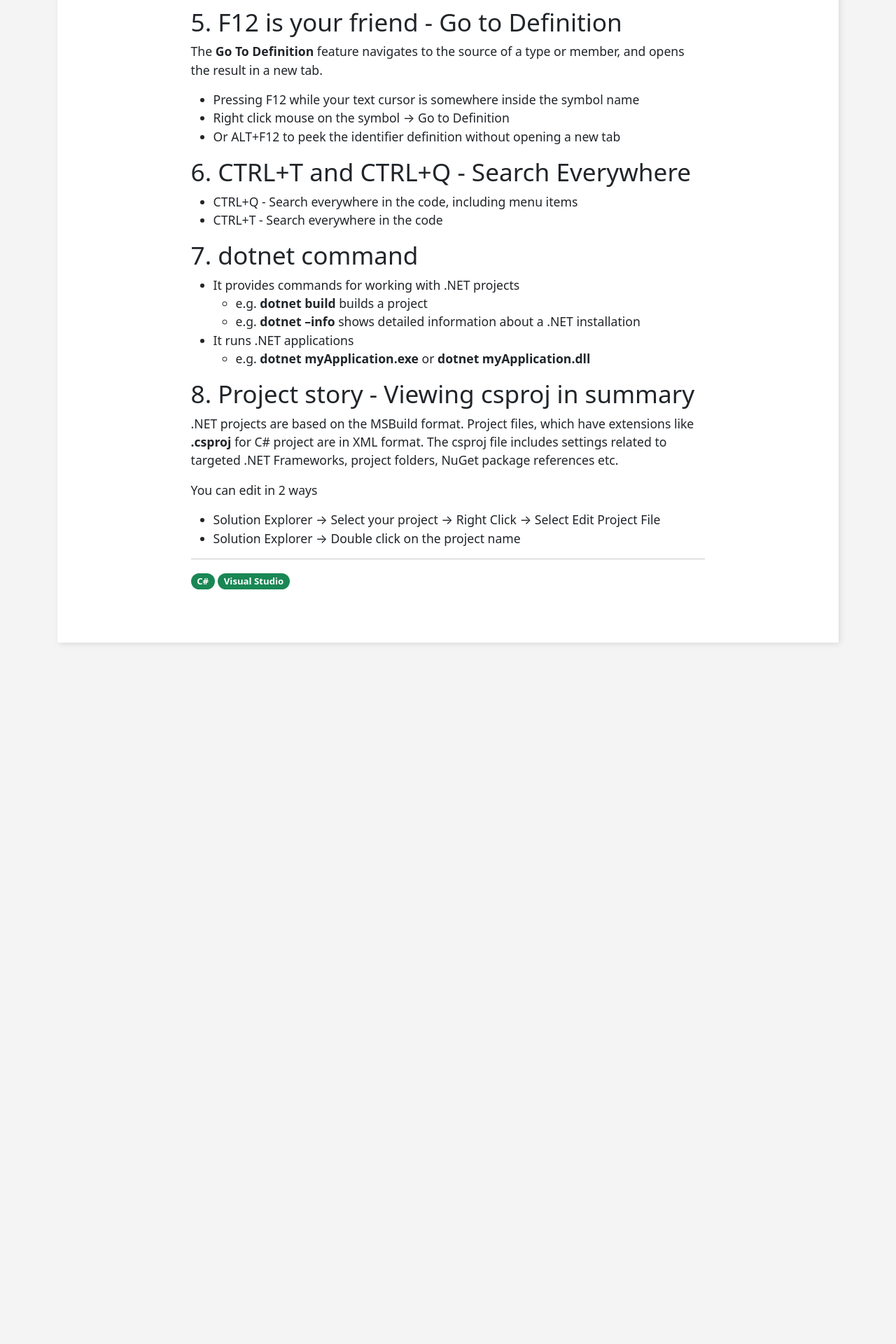
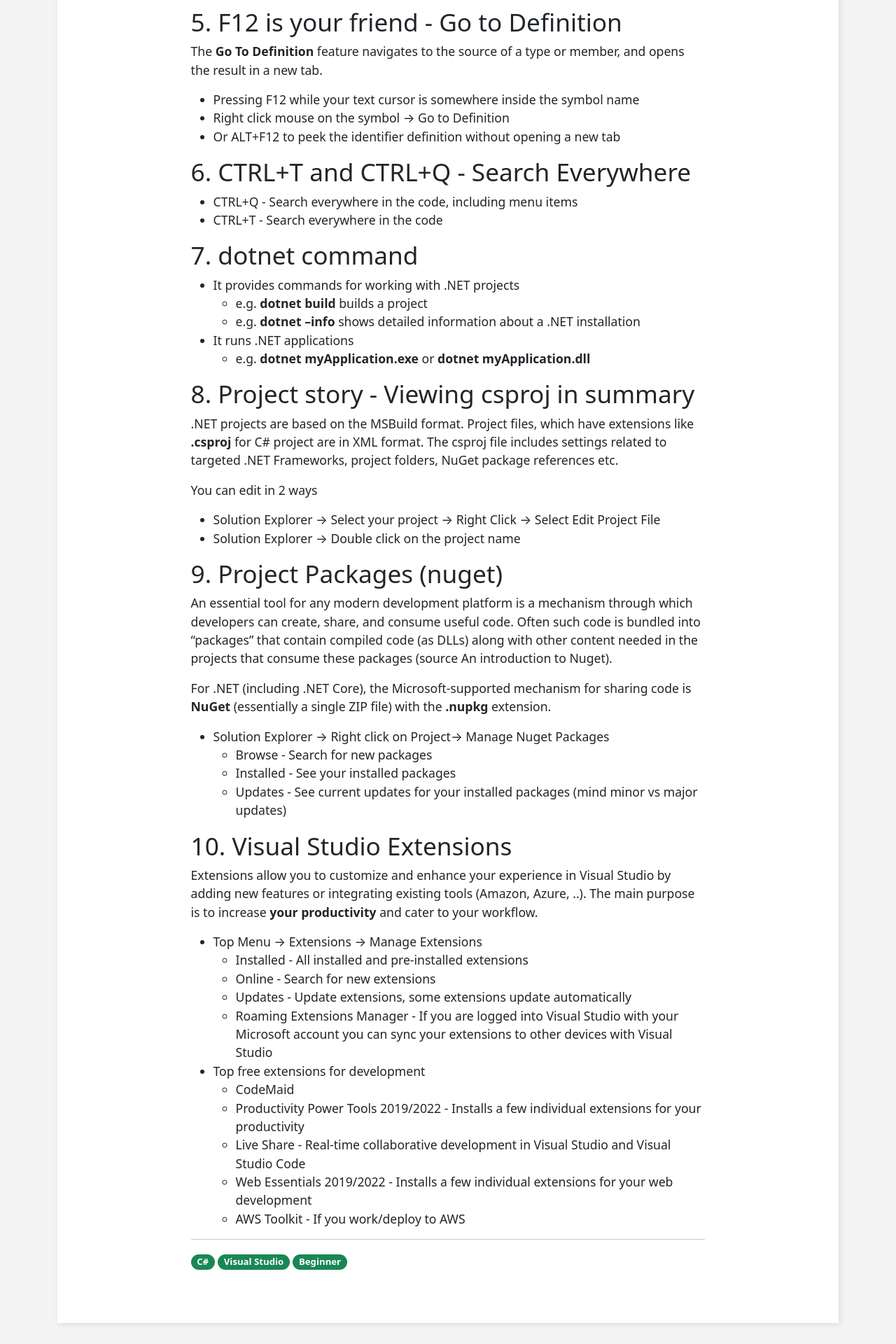
Before and after one commit to VaclavElias/vaclavelias.github.io, a Jekyll site: the page built from _posts/2021-08-03-visual-studio-intro.md, in a window 1280 px wide. Shown: the part 1451-3371 px from the top of the page at 70% size. Built offline with Jekyll 4.4.1, drawn with Linux system fonts in a browser that asks for light colours; before the commit the page ends 2399 px from its top, so only the background shows below that.

Commit message:
Css corrections

```diff
--- a/_includes/navigation.html
+++ b/_includes/navigation.html
@@ -2,7 +2,7 @@
     <div class="container">
         <input type="checkbox" id="navbar-toggle-cbox">
         <a class="navbar-brand" href="/">Václav Eliáš</a>
-        <label for="navbar-toggle-cbox" class="navbar-toggler" data-bs-toggle="collapse" data-bs-target="#navbarSupportedContent" aria-controls="navbarSupportedContent" aria-expanded="false" aria-label="Toggle navigation">
+        <label for="navbar-toggle-cbox" class="navbar-toggler" data-bs-toggle="collapse" data-bs-target="#navbarSupportedContent" aria-controls="navbarSupportedContent" aria-label="Toggle navigation">
             <span class="navbar-toggler-icon"></span>
         </label>
         <div class="collapse navbar-collapse" id="navbarSupportedContent">
--- a/_posts/2021-08-03-visual-studio-intro.md
+++ b/_posts/2021-08-03-visual-studio-intro.md
@@ -2,7 +2,7 @@
 layout: post
 title:  "Visual Studio Intro"
 categories: dotnet
-tags: C# Visual-Studio
+tags: C# Visual-Studio Beginner
 image: /assets/img/dotnet-bot_scene_juggling-small.png
 ---
 
@@ -61,3 +61,28 @@ You can edit in 2 ways
 
 - Solution Explorer → Select your project → Right Click → Select Edit Project File
 - Solution Explorer → Double click on the project name
+
+## 9. Project Packages (nuget)
+An essential tool for any modern development platform is a mechanism through which developers can create, share, and consume useful code. Often such code is bundled into "packages" that contain compiled code (as DLLs) along with other content needed in the projects that consume these packages (source An introduction to Nuget).
+
+For .NET (including .NET Core), the Microsoft-supported mechanism for sharing code is **NuGet** (essentially a single ZIP file) with the **.nupkg** extension.
+
+- Solution Explorer → Right click on Project→ Manage Nuget Packages
+  - Browse - Search for new packages
+  - Installed - See your installed packages
+  - Updates - See current updates for your installed packages (mind minor vs major updates)
+
+## 10. Visual Studio Extensions
+Extensions allow you to customize and enhance your experience in Visual Studio by adding new features or integrating existing tools (Amazon, Azure, ..). The main purpose is to increase **your productivity** and cater to your workflow.
+
+- Top Menu → Extensions → Manage Extensions
+  - Installed - All installed and pre-installed extensions
+  - Online - Search for new extensions
+  - Updates - Update extensions, some extensions update automatically
+  - Roaming Extensions Manager - If you are logged into Visual Studio with your Microsoft account you can sync your extensions to other devices with Visual Studio
+- Top free extensions for development
+  - CodeMaid
+  - Productivity Power Tools 2019/2022 - Installs a few individual extensions for your productivity
+  - Live Share - Real-time collaborative development in Visual Studio and Visual Studio Code
+  - Web Essentials 2019/2022 -  Installs a few individual extensions for your web development
+  - AWS Toolkit - If you work/deploy to AWS
--- a/_sass/custom.scss
+++ b/_sass/custom.scss
@@ -25,7 +25,7 @@ $font-size-base: 1.1rem;
 @import "bootstrap/tables";
 @import "bootstrap/forms";
 @import "bootstrap/buttons";
-/*@import "bootstrap/transitions";*/
+@import "bootstrap/transitions";
 @import "bootstrap/dropdown";
 /*@import "bootstrap/button-group";*/
 @import "bootstrap/nav";
--- a/_sass/main.scss
+++ b/_sass/main.scss
@@ -18,7 +18,7 @@ a {
     text-decoration: none;
 }
 
-a:hover {
+a:hover :not(.navbar a)  {
     text-decoration: underline;
 }
 
--- a/blog.html
+++ b/blog.html
@@ -12,7 +12,7 @@ title: Blog
                     <img class="mt-2 p-4 lazyloaded img-fluid" loading="lazy" src="{{ post.image }}" data-src="{{ post.image }}" alt="">
                 </div>
                 <div class="col-lg-8 col-md-12 post-card-header">
-                    <h3 class="entry-title"><a href="{{ post.url }}">{{ post.title }}</a></h3>
+                    <h4 class="entry-title"><a href="{{ post.url }}">{{ post.title }}</a></h4>
                     <p>{{ post.date | date_to_long_string: "ordinal" }}</p>
                     <p>
                         {{ post.excerpt }}
```
Also changed, not shown: _posts/2020-10-31-jazor-experiment.md (+1 -1 lines).
